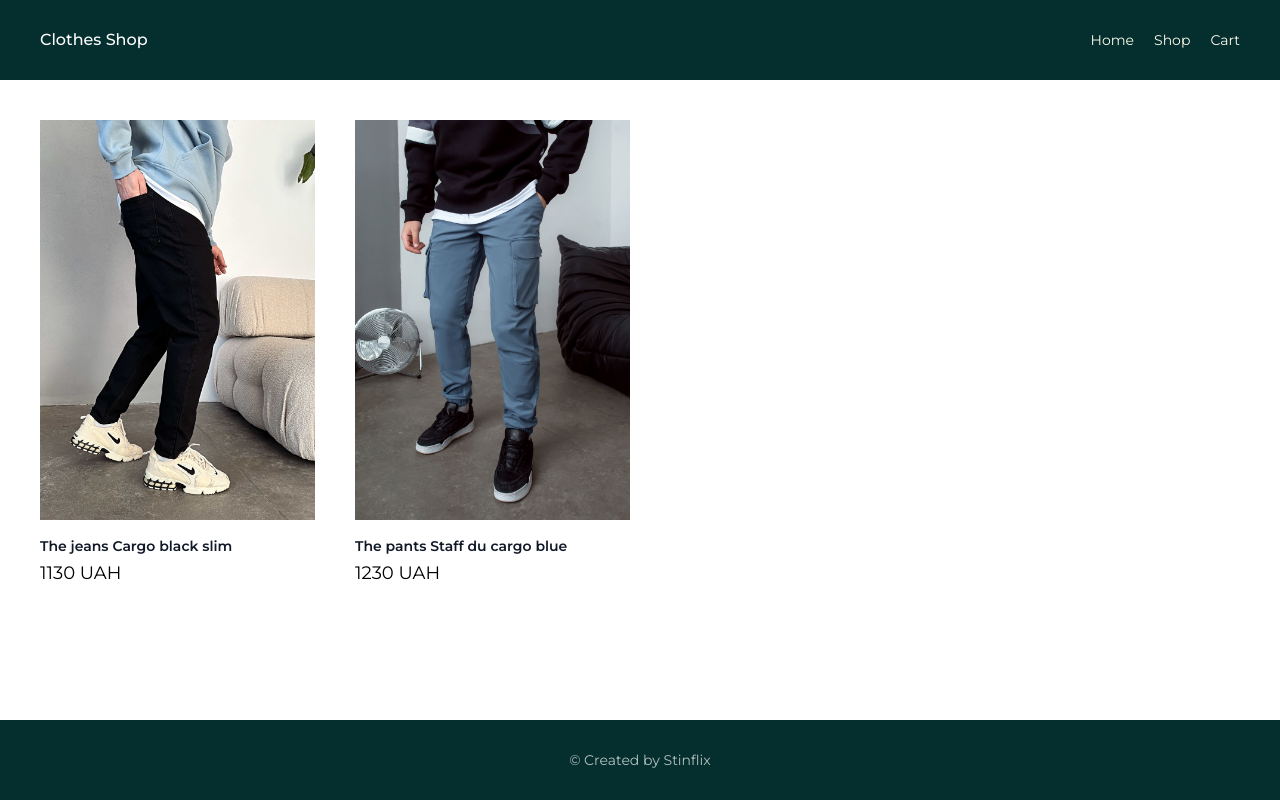
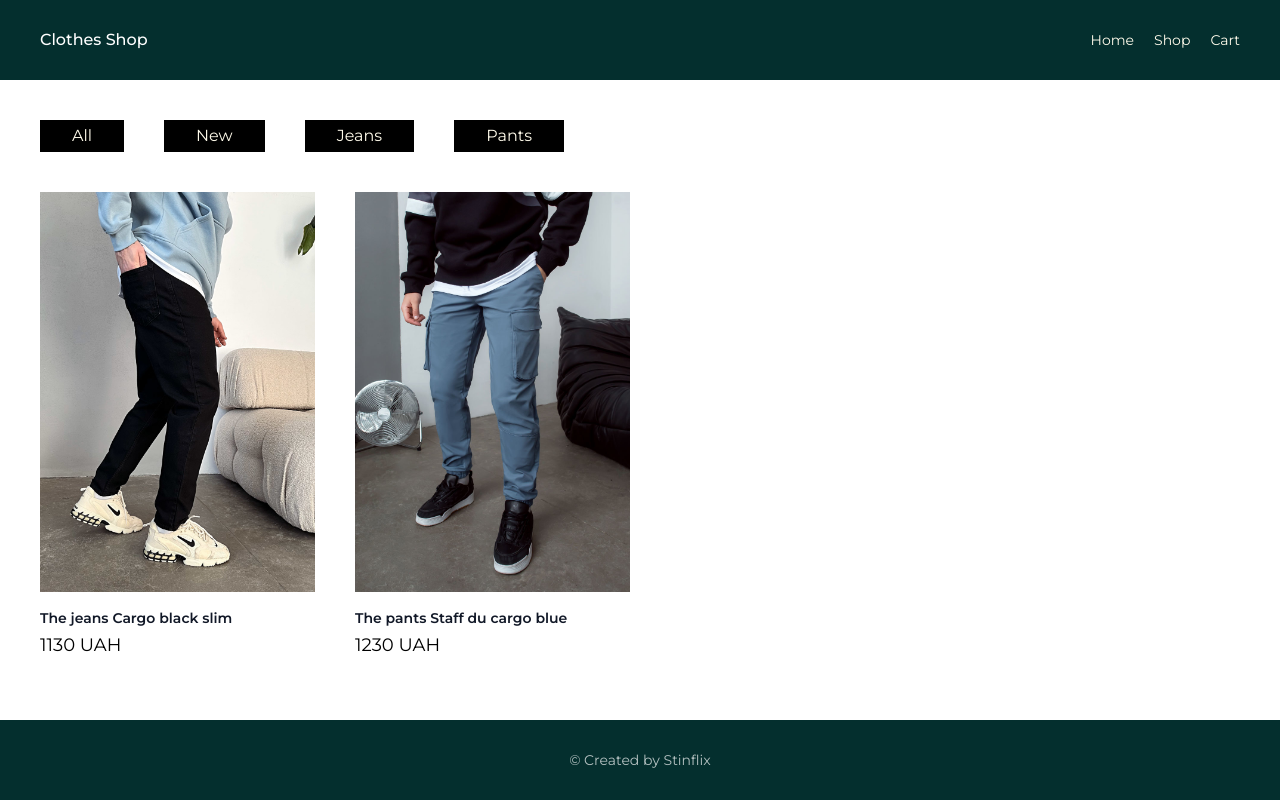
Before and after one commit to StinflixWork/clothes-shop, a React (Vite) app: page /catalog in a window 1280 px wide. Built offline with nearby package versions, Linux system fonts and the light colour scheme.

Commit message:
added filters products

```diff
--- a/src/store/selectors.ts
+++ b/src/store/selectors.ts
@@ -1,9 +1,12 @@
 import { createSelector } from '@reduxjs/toolkit'
 import { RootState } from './store.ts'
+import { FILTERS } from 'slices/filterSlice.ts'
 
 export const selectAllProducts = ({ catalog }: RootState) => catalog.products
 export const selectIdFilterProduct = ({ catalog }: RootState) =>
 	catalog.idFilterProduct
+
+export const selectActiveFilter = ({ filters }: RootState) => filters
 
 export const selectByIdProduct = createSelector(
 	[selectAllProducts, selectIdFilterProduct],
@@ -11,3 +14,21 @@ export const selectByIdProduct = createSelector(
 		return catalog.filter((product: { id: number }) => product.id === idProduct)
 	}
 )
+
+export const selectByFilterProduct = createSelector(
+	[selectAllProducts, selectActiveFilter],
+	(catalog, activeFilter) => {
+		switch (activeFilter) {
+			case FILTERS.ALL:
+				return catalog
+			case FILTERS.JEANS:
+				return catalog.filter(product => product.category === FILTERS.JEANS)
+			case FILTERS.PANTS:
+				return catalog.filter(product => product.category === FILTERS.PANTS)
+			case FILTERS.NEW:
+				return catalog.slice().reverse()
+			default:
+				return catalog
+		}
+	}
+)
--- /dev/null
+++ b/src/store/slices/filterSlice.ts
@@ -0,0 +1,19 @@
+import { createSlice } from '@reduxjs/toolkit'
+
+export enum FILTERS {
+	ALL = 'all',
+	NEW = 'new',
+	JEANS = 'jeans',
+	PANTS = 'pants'
+}
+
+const filterSlice = createSlice({
+	name: 'filters',
+	initialState: FILTERS.ALL,
+	reducers: {
+		changeFilter: (_, action) => action.payload
+	}
+})
+
+export const { changeFilter } = filterSlice.actions
+export default filterSlice.reducer
--- a/src/store/store.ts
+++ b/src/store/store.ts
@@ -1,9 +1,11 @@
 import { configureStore } from '@reduxjs/toolkit'
 import catalogReducer from 'slices/catalogSlice.ts'
+import filterReducer from 'slices/filterSlice.ts'
 
 export const store = configureStore({
 	reducer: {
-		catalog: catalogReducer
+		catalog: catalogReducer,
+		filters: filterReducer
 	}
 })
 
--- a/src/views/catalog/Catalog.tsx
+++ b/src/views/catalog/Catalog.tsx
@@ -1,18 +1,49 @@
 import Container from 'components/container/Container.tsx'
 import { useSelector } from 'react-redux'
 import { ProductItem } from 'views/catalog/product-item/ProductItem.tsx'
-import { selectAllProducts } from '../../store/selectors.ts'
+import { selectByFilterProduct } from '../../store/selectors.ts'
+import { useAppDispatch } from 'hooks/storeHooks.ts'
+import { changeFilter, FILTERS } from 'slices/filterSlice.ts'
 
 export const Catalog = () => {
-	const productsData = useSelector(selectAllProducts)
+	const productsData = useSelector(selectByFilterProduct)
 	const products = productsData.map(product => (
 		<ProductItem key={product.id} product={product} />
 	))
 
+	const dispatch = useAppDispatch()
 	return (
 		<section className='py-10'>
 			<Container>
-				<div className='flex gap-x-10 flex-wrap'>{products}</div>
+				<div className='flex flex-col gap-y-10'>
+					<div className='flex gap-x-10'>
+						<button
+							className='py-2 px-8 bg-black text-amber-50'
+							onClick={() => dispatch(changeFilter(FILTERS.ALL))}
+						>
+							All
+						</button>
+						<button
+							className='py-2 px-8 bg-black text-amber-50'
+							onClick={() => dispatch(changeFilter(FILTERS.NEW))}
+						>
+							New
+						</button>
+						<button
+							className='py-2 px-8 bg-black text-amber-50'
+							onClick={() => dispatch(changeFilter(FILTERS.JEANS))}
+						>
+							Jeans
+						</button>
+						<button
+							className='py-2 px-8 bg-black text-amber-50'
+							onClick={() => dispatch(changeFilter(FILTERS.PANTS))}
+						>
+							Pants
+						</button>
+					</div>
+					<div className='flex gap-x-10 flex-wrap'>{products}</div>
+				</div>
 			</Container>
 		</section>
 	)
```
